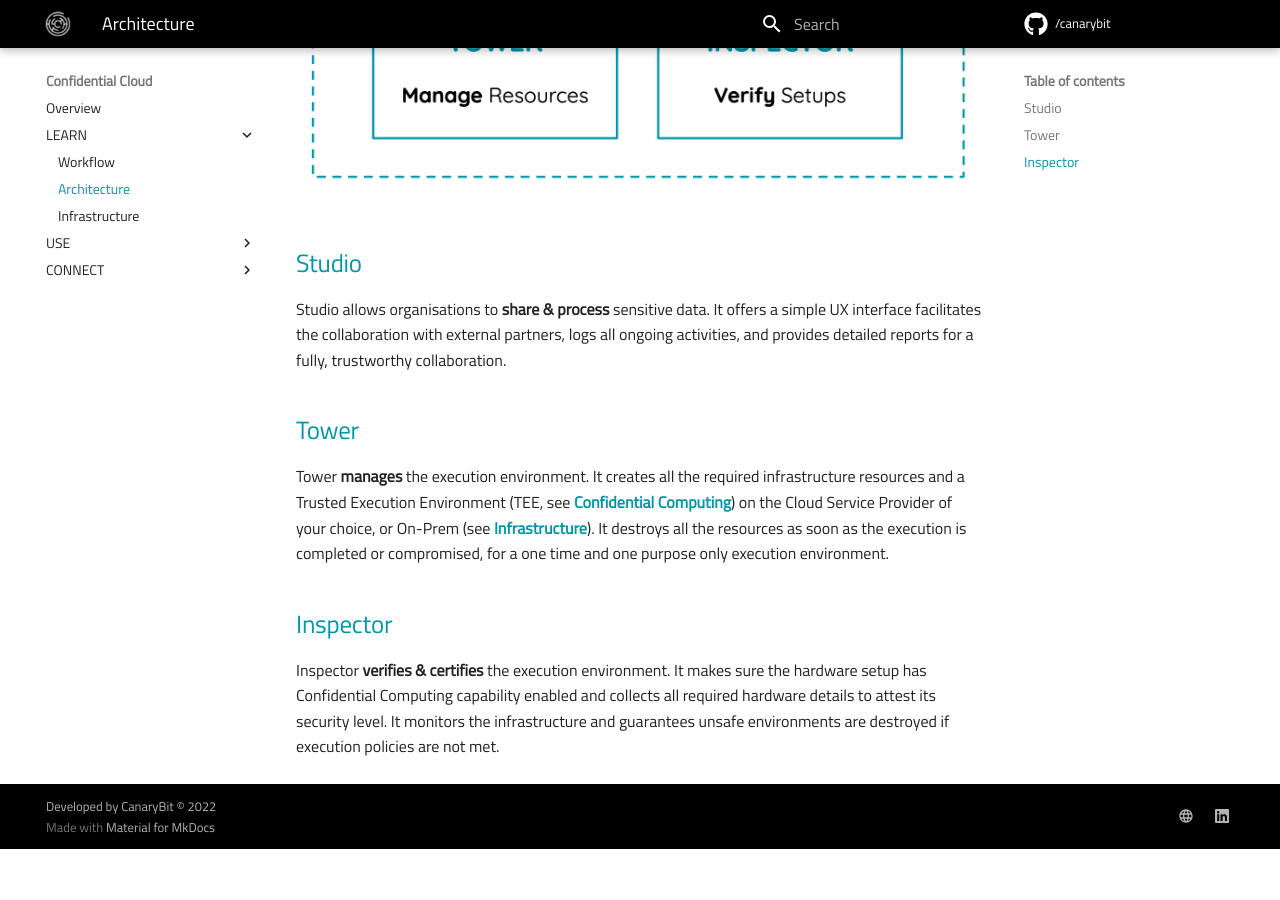
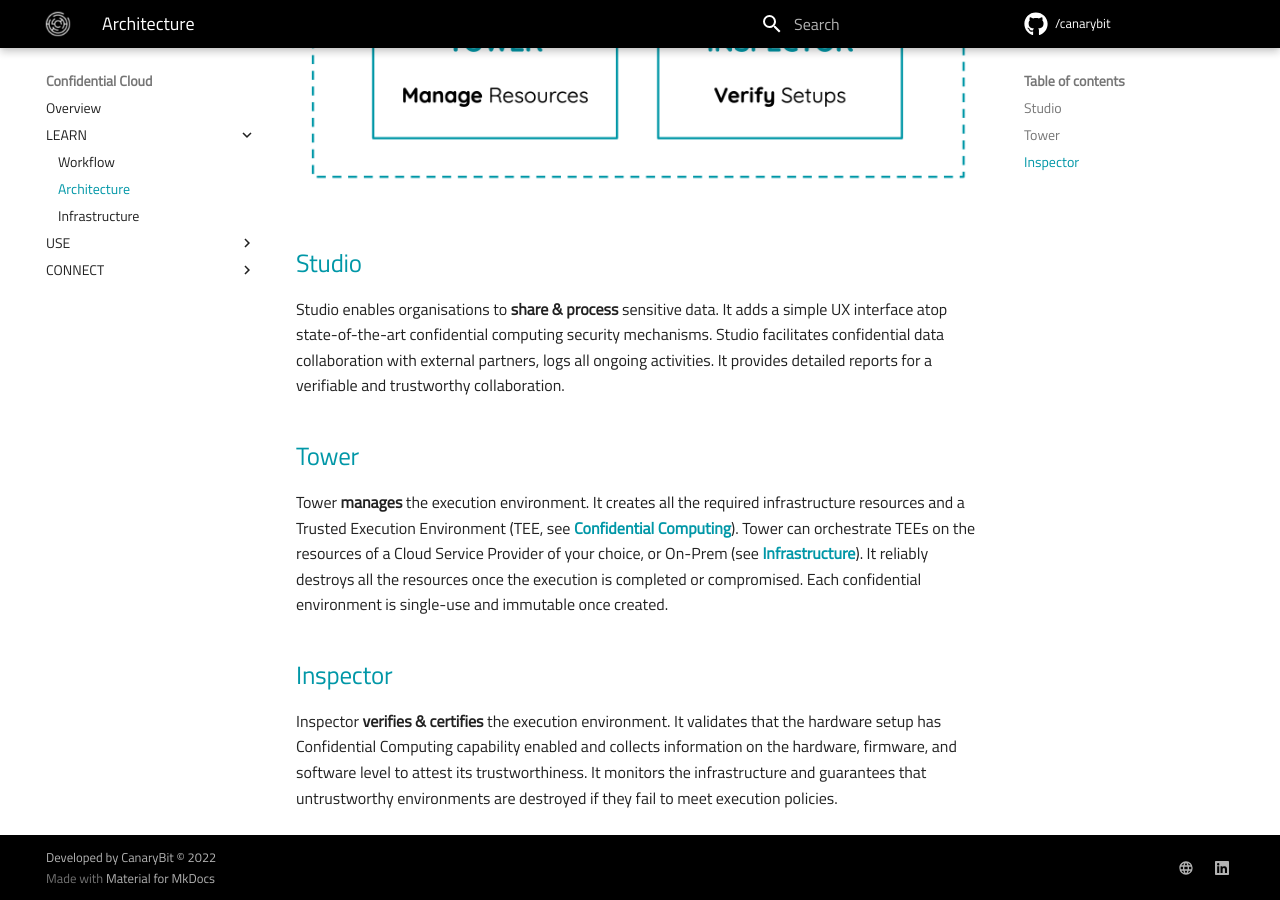
Before and after one commit to canarybit/cc-docs, an MkDocs documentation site: the page built from docs/architecture.md, in a window 1280 px wide and 900 px high, scrolled down 529 px. Built offline with MkDocs 1.6.1 and Material for MkDocs 9.7.7, drawn with Linux system fonts in a browser that asks for light colours; before the commit the page ends 1378 px from its top, so only the background shows below that.

Commit message:
Update architectude docs

```diff
--- a/docs/architecture.md
+++ b/docs/architecture.md
@@ -6,17 +6,17 @@ Confidential Cloud is designed in 3 main **microservices**: [Studio](#studio), [
 
 ## Studio
 
-Studio allows organisations to **share & process** sensitive data.
-It offers a simple UX interface facilitates the collaboration with external partners, logs all ongoing activities, and provides detailed reports for a fully, trustworthy collaboration.
+Studio enables organisations to **share & process** sensitive data.
+It adds a simple UX interface atop state-of-the-art confidential computing security mechanisms. Studio facilitates confidential data collaboration with external partners, logs all ongoing activities. It provides detailed reports for a verifiable and trustworthy collaboration.
 
 ## Tower
 
 Tower **manages** the execution environment.
-It creates all the required infrastructure resources and a Trusted Execution Environment (TEE, see [Confidential Computing](https://www.canarybit.eu/what-is-confidential-computing-and-why-should-i-care/)) on the Cloud Service Provider of your choice, or On-Prem (see [Infrastructure]()).
-It destroys all the resources as soon as the execution is completed or compromised, for a one time and one purpose only execution environment.
+It creates all the required infrastructure resources and a Trusted Execution Environment (TEE, see [Confidential Computing](https://www.canarybit.eu/what-is-confidential-computing-and-why-should-i-care/)). Tower can orchestrate TEEs on the resources of a Cloud Service Provider of your choice, or On-Prem (see [Infrastructure]()).
+It reliably destroys all the resources once the execution is completed or compromised. Each confidential environment is single-use and immutable once created.
 
 ## Inspector
 
 Inspector **verifies & certifies** the execution environment.
-It makes sure the hardware setup has Confidential Computing capability enabled and collects all required hardware details to attest its security level.
-It monitors the infrastructure and guarantees unsafe environments are destroyed if execution policies are not met.
+It validates that the hardware setup has Confidential Computing capability enabled and collects information on the hardware, firmware, and software level to attest its trustworthiness.
+It monitors the infrastructure and guarantees that untrustworthy environments are destroyed if they fail to meet execution policies.
```
